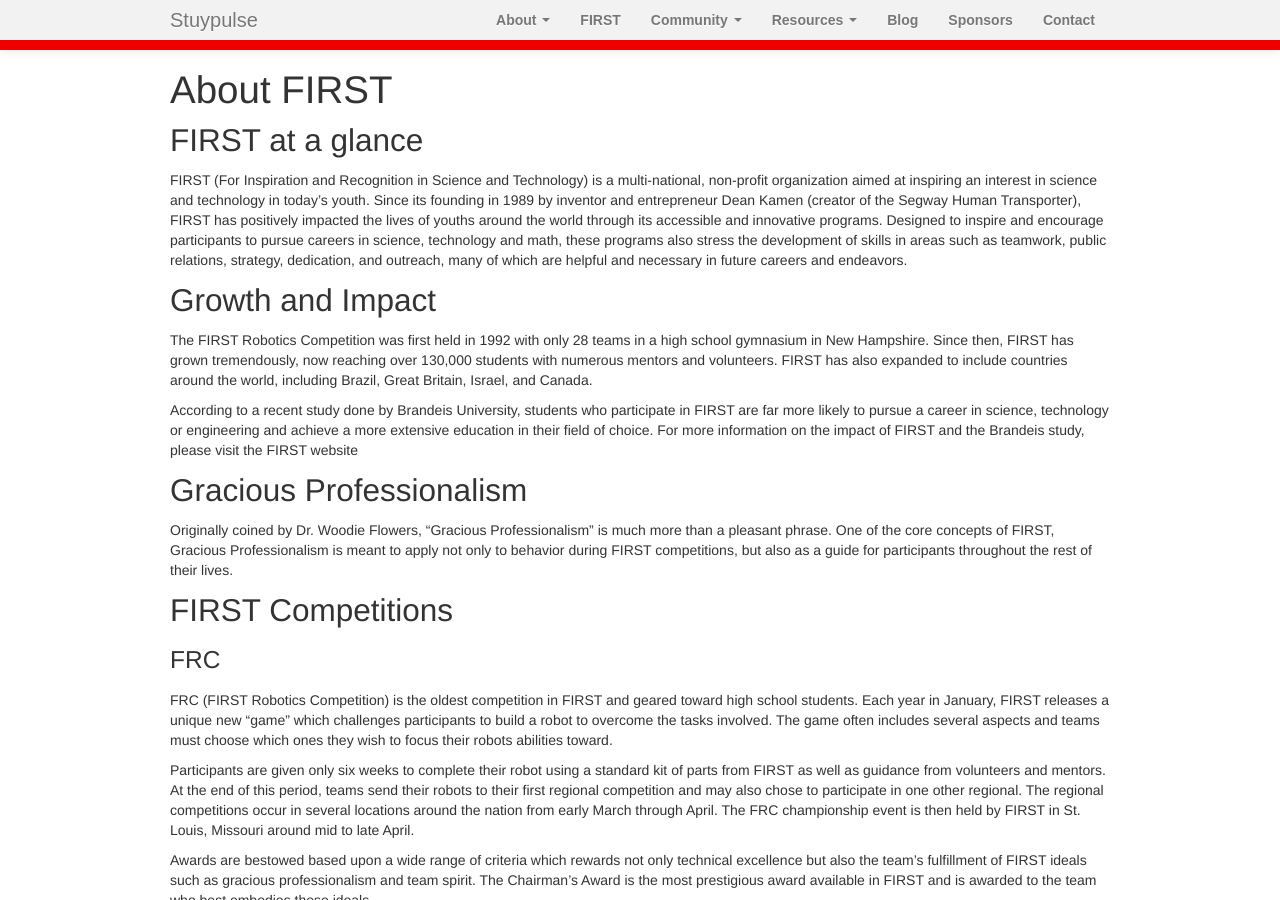
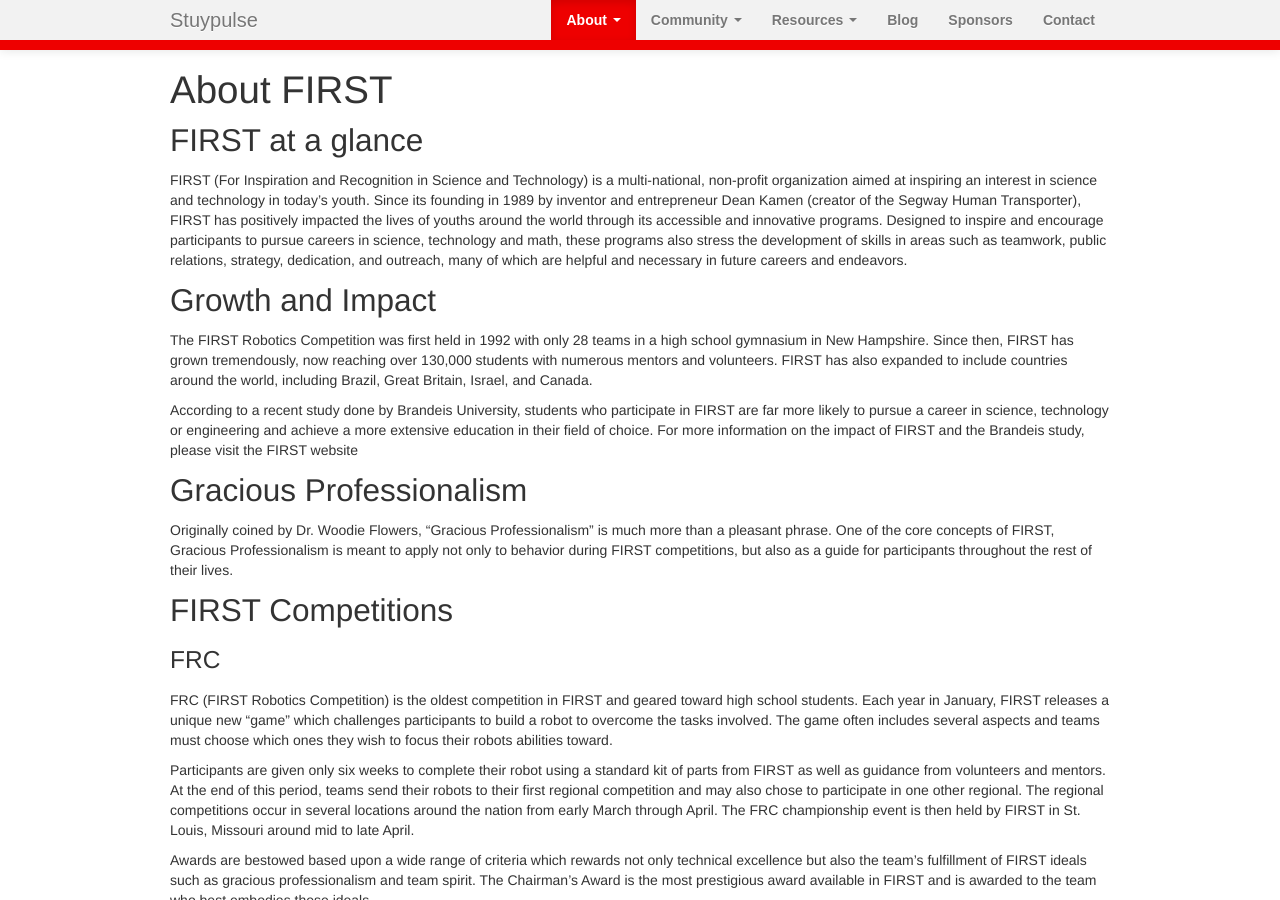
Before and after one commit to StuyPulse/team694.github.io, a Jekyll site: the page built from about/first/index.md, in a window 1280 px wide and 900 px high. Built offline with Jekyll 4.4.1, drawn with Linux system fonts in a browser that asks for light colours; nearby versions of some CDN libraries.

Commit message:
Put FIRST page underneath About section.

```diff
--- a/_includes/navbar.html
+++ b/_includes/navbar.html
@@ -13,13 +13,13 @@
                                 <a href="#" class="dropdown-toggle" data-toggle="dropdown">About <b class="caret"></b></a>
                                 <ul class="dropdown-menu">
                                     <li><a href="/about/">About Us</a></li>
+                                    <li><a href="/about/first/">About FIRST</a></li>
                                     <li><a href="/about/history/">History</a></li>
                                     <li><a href="/about/ec/">Leadership</a></li>
                                     <li><a href="/about/mentors/">Mentors</a></li>
                                     <li><a href="/about/website/">Website</a></li>
                                 </ul>
                             </li>
-                            <li{% if page.url == '/first/index.html' %} class="active"{% endif %}><a href="/first/">FIRST</a></li>
                             <li class="dropdown{% if page.url contains '/community/' %} active{% endif %}">
                                 <a href="#" class="dropdown-toggle" data-toggle="dropdown">Community <b class="caret"></b></a>
                                 <ul class="dropdown-menu">
```
Also changed, not shown: about/first/index.md (renamed from first/index.md).
